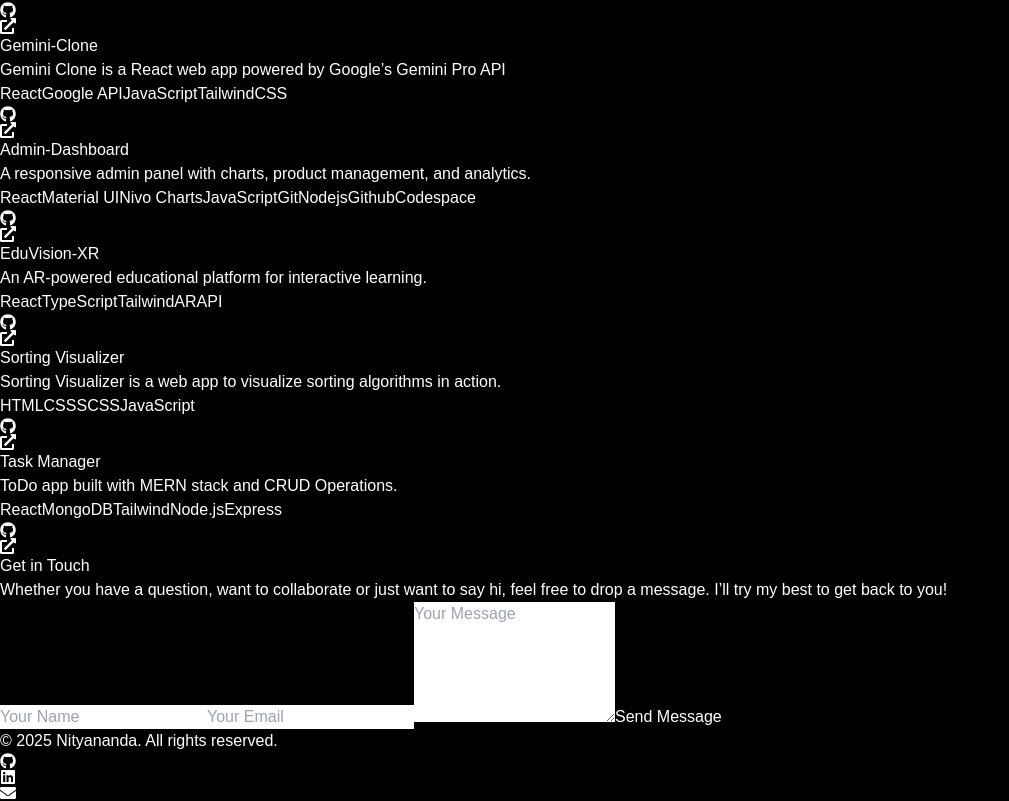
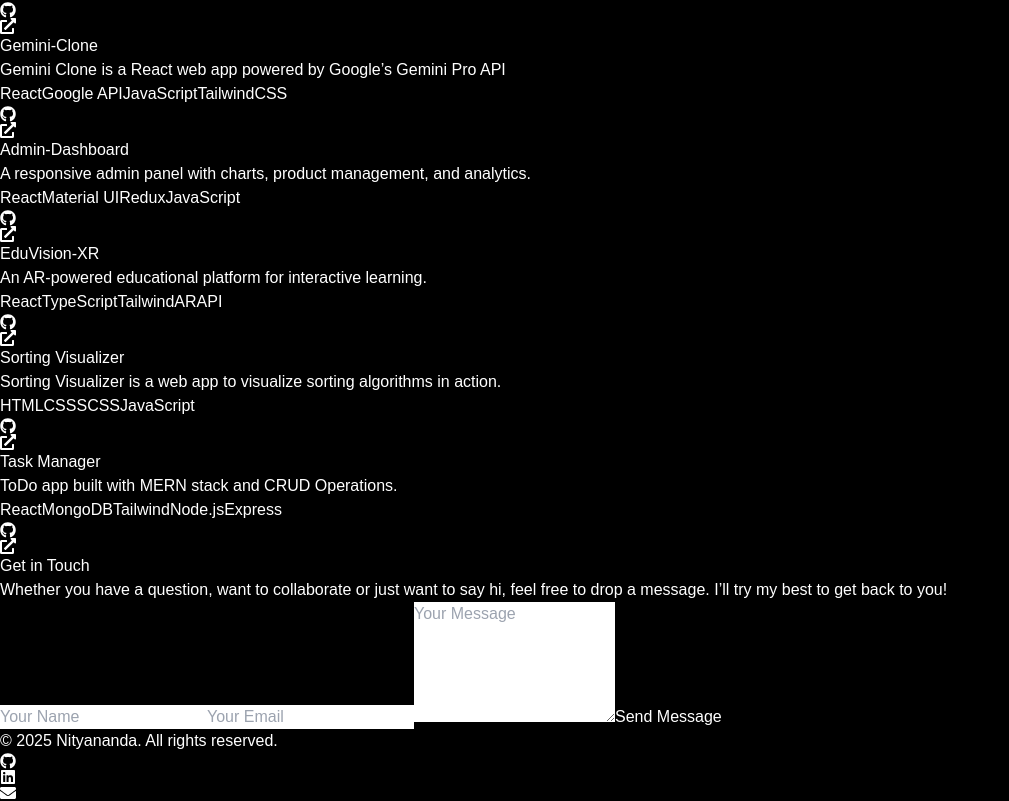
Before and after one commit to Nityananda-Krishnamoorthy/nityananda-portfolio, a React (Vite) app: page / in a window 1280 px wide. Shown: the part 2773-3574 px from the top of the page, without its empty margins (0-1009 px from the left). Built offline with nearby package versions, Linux system fonts and the light colour scheme.

Commit message:
Update Project.jsx

```diff
--- a/src/components/Project.jsx
+++ b/src/components/Project.jsx
@@ -19,7 +19,7 @@ const projects = [
   {
     title: "Admin-Dashboard",
     description: "A responsive admin panel with charts, product management, and analytics.",
-    tech: ["React", "Material UI", "Nivo Charts", "JavaScript", "Git", "Nodejs", "Github", "Codespace"],
+    tech: ["React", "Material UI", "Redux", "JavaScript"],
     github: "https://github.com/Nityananda-Krishnamoorthy/Admin-Dashboard.git",
     live: "https://admin-dashboard-seven-zeta-30.vercel.app/dashboard",
   },
```
